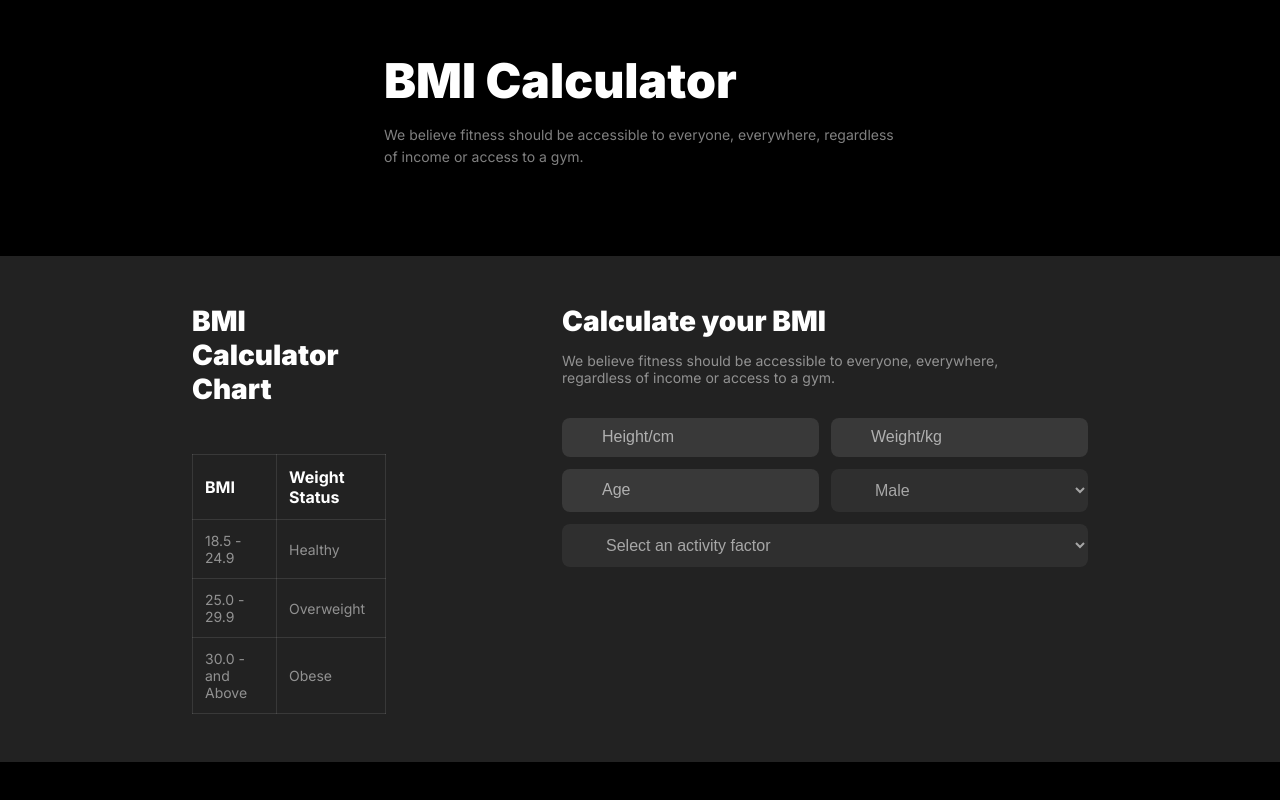
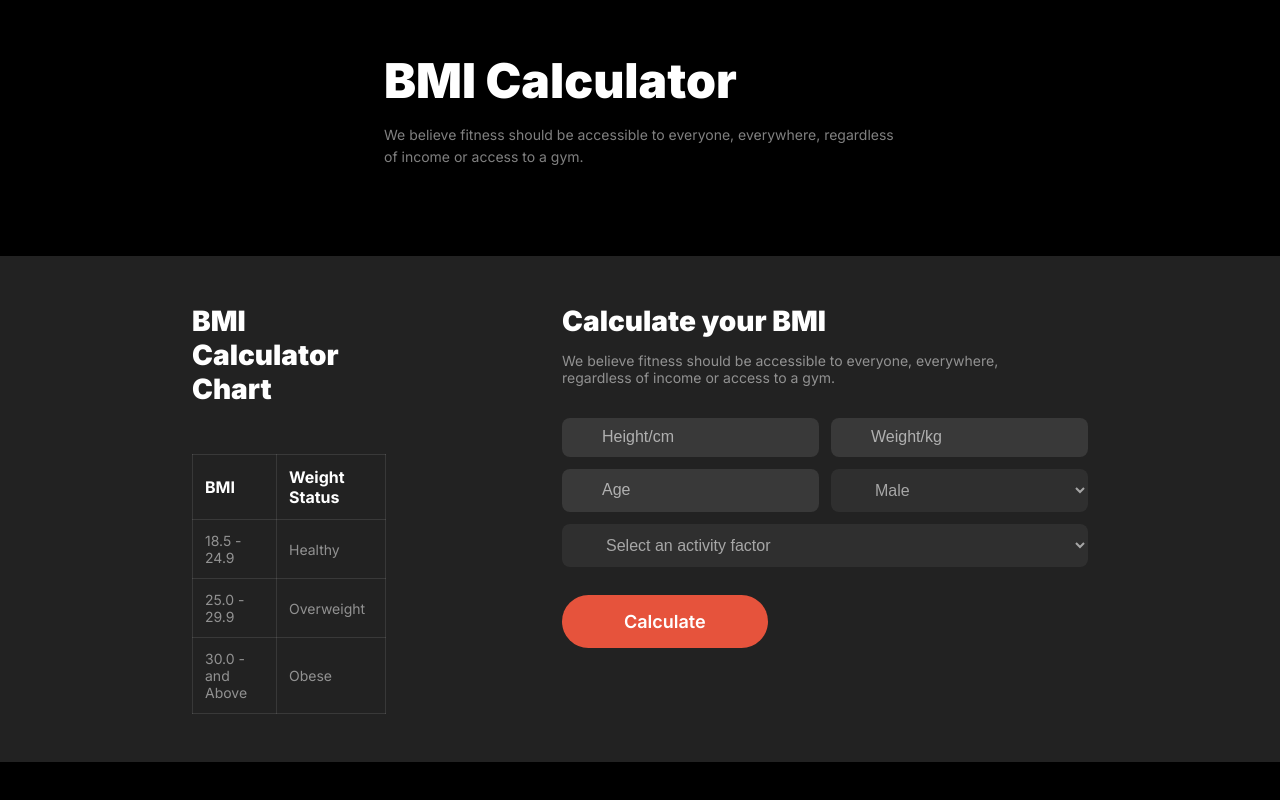
Before and after one commit to kaziErfan/fitness-blog, a plain HTML site: page index.html in a window 1280 px wide. Shown: the part 1916-2716 px from the top of the page. Drawn offline with Linux system fonts and the light colour scheme; a web font is replaced by a local one.

Commit message:
form button added

```diff
--- a/index.html
+++ b/index.html
@@ -150,6 +150,7 @@
                     <h4 class="bmi-list-title">Calculate your BMI</h4>
                     <p class="bmi-description">We believe fitness should be accessible to everyone, everywhere,
                         regardless of income or access to a gym.</p>
+                        <!-- BMI Form -->
                     <form action="" class="bmi-form display-grid">
                         <input type="number" name="" placeholder="Height/cm" id="">
                         <input type="number" name="" placeholder="Weight/kg" id="">
@@ -164,7 +165,9 @@
                                 <option value="male">Select an activity factor</option>
                             </select>
                         </div>
+                        <button class="banner-left-btn"><a href="">Calculate</a></button>
                     </form>
+
                 </div>
             </div>
         </section>
--- a/styles/style.css
+++ b/styles/style.css
@@ -424,12 +424,14 @@ td {
 .form-activity-field {
     grid-column: 1 / span 2;
 }
+.bmi-form > button{
+    width: 80%;
+    margin-top: 1rem;
+}
 
 .form-activity-field > select {
     width: 100%;
 }
-
-.form-field {}
 
 .bmi-form input,
 select {
```
